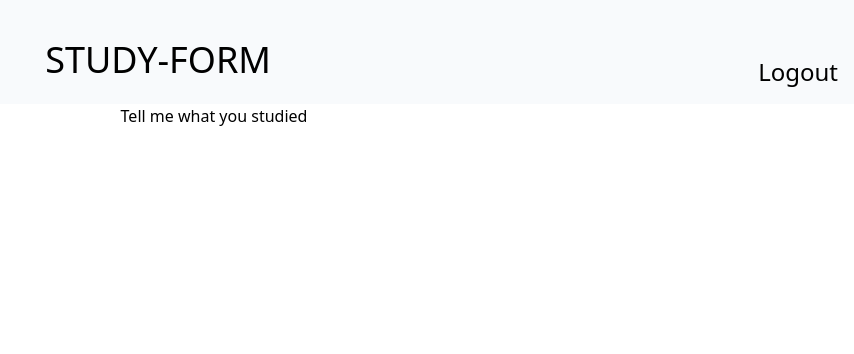
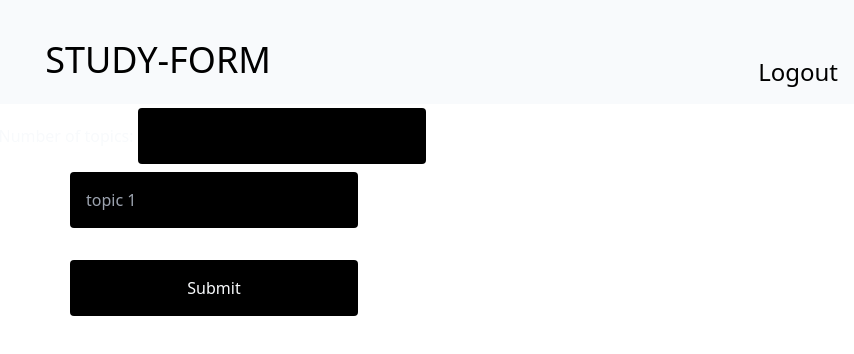
Before and after one commit to 1234-56prova/check-study, a React (Create React App) app: page /study-form in a window 1280 px wide. Shown: the top 354 px of the page, without its empty margins (426-1280 px from the left). Built offline with nearby package versions, Linux system fonts and the light colour scheme; no server answers; the HTML template or start-up script is replaced by a standard one.

Commit message:
multiple topic input depending on topic num

```diff
--- a/src/Page/Studyform/Studyform.js
+++ b/src/Page/Studyform/Studyform.js
@@ -1,9 +1,47 @@
-import React from 'react';
+import React, { useState } from 'react';
+import { useForm } from 'react-hook-form';
+const Studyform = () => {
 
-const Studyform = () => {
+    const [data, setData] = useState([]);
+    const [numTopics, setnumTopics] = useState(1);
+    const { register, handleSubmit } = useForm();
+
+    const handleNumofTopicsChange = (event) => {
+        console.log(event.target.value);
+        setnumTopics(event.target.value);
+    };
+
+    let topics = [];
+    for (let i = 0; i < numTopics; i++) {
+        console.log(topics);
+        topics.push
+            (
+                <div>
+                    <input
+                        className='p-4 m-1 bg-black rounded w-72'
+                        type="text"
+                        id={`topics-${i + 1}`}
+                        placeholder={`topic ${i + 1}`}
+                        {...register(`topics-${i + 1}`, { required: true })}
+                    />
+                </div>
+            );
+    };
+
     return (
-        <div>
-            Tell me what you studied
+        <div className='text-slate-50'>
+            <form onChange={handleNumofTopicsChange} onSubmit={handleSubmit((data) => setData(JSON.stringify(data)))}>
+                <label htmlFor="num-inputs">Number of topics:</label>
+                <input
+                    className='p-4 m-1 bg-black rounded w-72'
+                    type="number"
+                    id="num-topics"
+                    name="numTopics"
+                    {...register("numTopics")}
+                />
+                {topics}<br />
+                <input className='hover:text-black hover:bg-slate-50 p-4 m-1 bg-black rounded w-72' type="submit" />
+            </form>
         </div>
     );
 };
```
